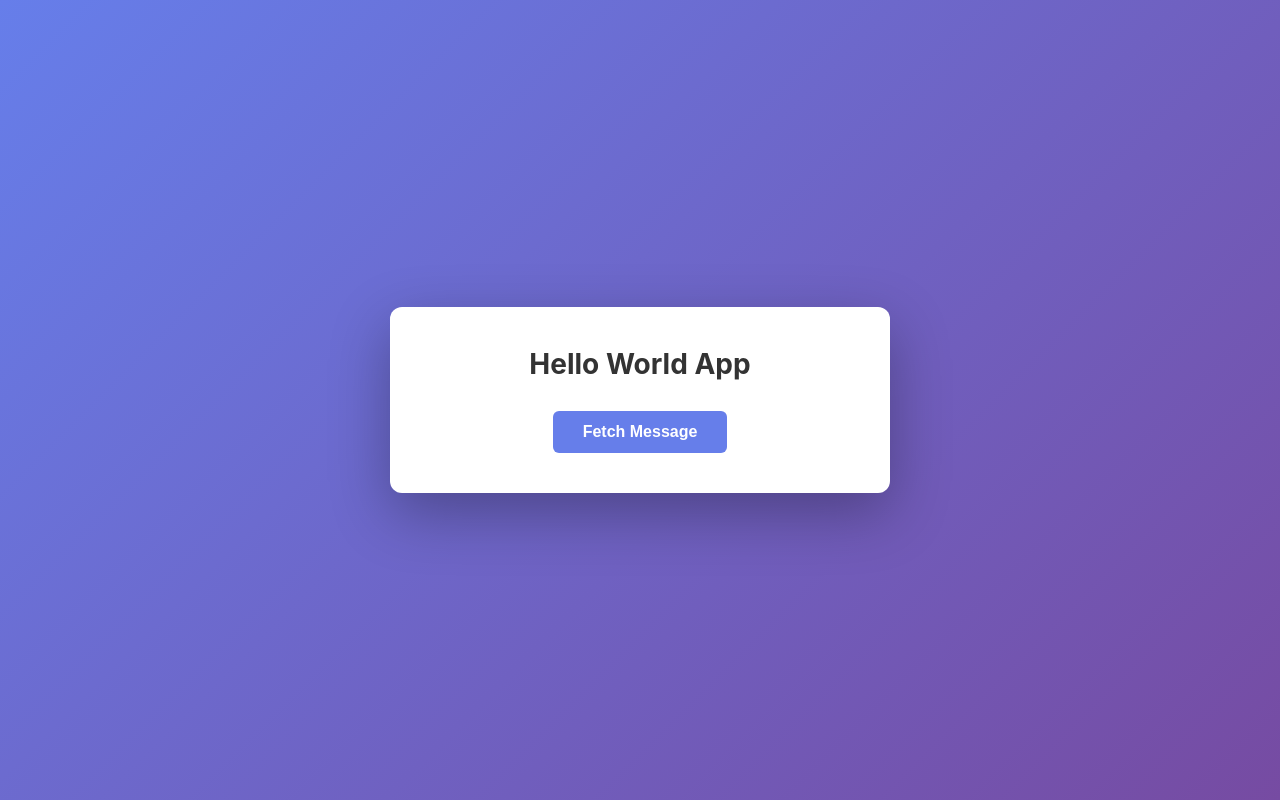
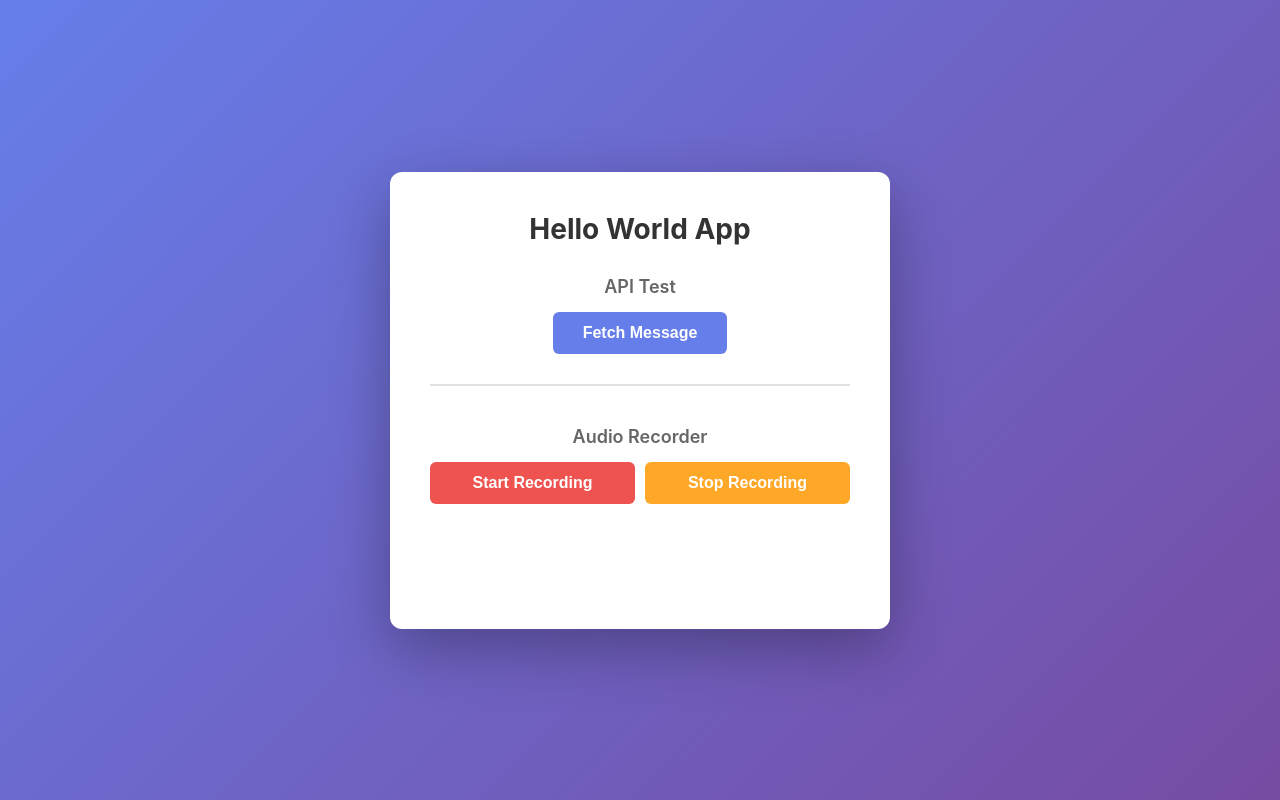
Before and after one commit to FrancOlano/WidiAI, a Flask app: page / in a window 1280 px wide. Run offline with Flask 3, Linux system fonts and the light colour scheme.

Commit message:
basic recording functionality
Co-authored-by: Copilot <copilot@github.com>

```diff
--- a/requirements.txt
+++ b/requirements.txt
@@ -1,3 +1,4 @@
 Flask==3.0.0
 FastAPI==0.104.1
 uvicorn==0.24.0
+pyaudio==0.2.13
--- a/templates/index.html
+++ b/templates/index.html
@@ -37,6 +37,29 @@
             font-size: 28px;
         }
 
+        .section {
+            margin-bottom: 40px;
+            padding-bottom: 30px;
+            border-bottom: 2px solid #e0e0e0;
+        }
+
+        .section:last-child {
+            border-bottom: none;
+        }
+
+        h2 {
+            color: #666;
+            font-size: 18px;
+            margin-bottom: 15px;
+            font-weight: 600;
+        }
+
+        .button-group {
+            display: flex;
+            gap: 10px;
+            margin-bottom: 15px;
+        }
+
         button {
             background-color: #667eea;
             color: white;
@@ -49,13 +72,30 @@
             font-weight: 600;
         }
 
-        button:hover {
+        button:hover:not(:disabled) {
             background-color: #5568d3;
         }
 
         button:disabled {
             background-color: #ccc;
             cursor: not-allowed;
+        }
+
+        .record-btn {
+            background-color: #ef5350;
+            flex: 1;
+        }
+
+        .record-btn:hover:not(:disabled) {
+            background-color: #e53935;
+        }
+
+        .record-btn.stop-btn {
+            background-color: #ffa726;
+        }
+
+        .record-btn.stop-btn:hover:not(:disabled) {
+            background-color: #fb8c00;
         }
 
         .response {
@@ -114,9 +154,26 @@
 <body>
     <div class="container">
         <h1>Hello World App</h1>
-        <button id="fetchBtn">Fetch Message</button>
-        <div id="response" class="response">
-            <div id="message" class="message"></div>
+
+        <!-- Fetch Message Section -->
+        <div class="section">
+            <h2>API Test</h2>
+            <button id="fetchBtn">Fetch Message</button>
+            <div id="response" class="response">
+                <div id="message" class="message"></div>
+            </div>
+        </div>
+
+        <!-- Audio Recording Section -->
+        <div class="section">
+            <h2>Audio Recorder</h2>
+            <div class="button-group">
+                <button id="startRecordBtn" class="record-btn">Start Recording</button>
+                <button id="stopRecordBtn" class="record-btn stop-btn" disabled>Stop Recording</button>
+            </div>
+            <div id="recordingStatus" class="response">
+                <div id="recordingMessage" class="message"></div>
+            </div>
         </div>
     </div>
 
@@ -124,6 +181,10 @@
         const fetchBtn = document.getElementById('fetchBtn');
         const responseDiv = document.getElementById('response');
         const messageDiv = document.getElementById('message');
+        const startRecordBtn = document.getElementById('startRecordBtn');
+        const stopRecordBtn = document.getElementById('stopRecordBtn');
+        const recordingStatusDiv = document.getElementById('recordingStatus');
+        const recordingMessageDiv = document.getElementById('recordingMessage');
         const API_URL = 'http://localhost:8000';
 
         /**
@@ -168,8 +229,81 @@
             }
         }
 
-        // Add event listener to button
+        /**
+         * Starts audio recording on the backend
+         */
+        async function startRecording() {
+            try {
+                startRecordBtn.disabled = true;
+                recordingStatusDiv.classList.remove('error', 'success');
+                recordingStatusDiv.classList.add('show');
+                recordingMessageDiv.textContent = 'Starting recording...';
+
+                const response = await fetch(`${API_URL}/start-recording`, {
+                    method: 'POST',
+                    headers: {
+                        'Content-Type': 'application/json',
+                    },
+                });
+
+                const data = await response.json();
+
+                if (!response.ok) {
+                    throw new Error(data.message || 'Failed to start recording');
+                }
+
+                recordingStatusDiv.classList.add('success');
+                recordingMessageDiv.textContent = '🔴 Recording... (click Stop to finish)';
+                stopRecordBtn.disabled = false;
+
+            } catch (error) {
+                console.error('Error:', error);
+                recordingStatusDiv.classList.add('error');
+                recordingMessageDiv.textContent = `✗ Error: ${error.message}`;
+                startRecordBtn.disabled = false;
+            }
+        }
+
+        /**
+         * Stops audio recording and saves the file
+         */
+        async function stopRecording() {
+            try {
+                stopRecordBtn.disabled = true;
+                recordingMessageDiv.textContent = 'Stopping recording and saving file...';
+
+                const response = await fetch(`${API_URL}/stop-recording`, {
+                    method: 'POST',
+                    headers: {
+                        'Content-Type': 'application/json',
+                    },
+                });
+
+                const data = await response.json();
+
+                if (!response.ok) {
+                    throw new Error(data.message || 'Failed to stop recording');
+                }
+
+                recordingStatusDiv.classList.remove('error');
+                recordingStatusDiv.classList.add('success');
+                recordingMessageDiv.textContent = `✓ Recording saved: ${data.filename}`;
+                startRecordBtn.disabled = false;
+
+            } catch (error) {
+                console.error('Error:', error);
+                recordingStatusDiv.classList.add('error');
+                recordingStatusDiv.classList.remove('success');
+                recordingMessageDiv.textContent = `✗ Error: ${error.message}`;
+                startRecordBtn.disabled = false;
+                stopRecordBtn.disabled = false;
+            }
+        }
+
+        // Add event listeners
         fetchBtn.addEventListener('click', fetchHelloWorld);
+        startRecordBtn.addEventListener('click', startRecording);
+        stopRecordBtn.addEventListener('click', stopRecording);
     </script>
 </body>
 </html>
```
Also changed, not shown: fastapi_app.py (+115 -1 lines), 1 other file.
